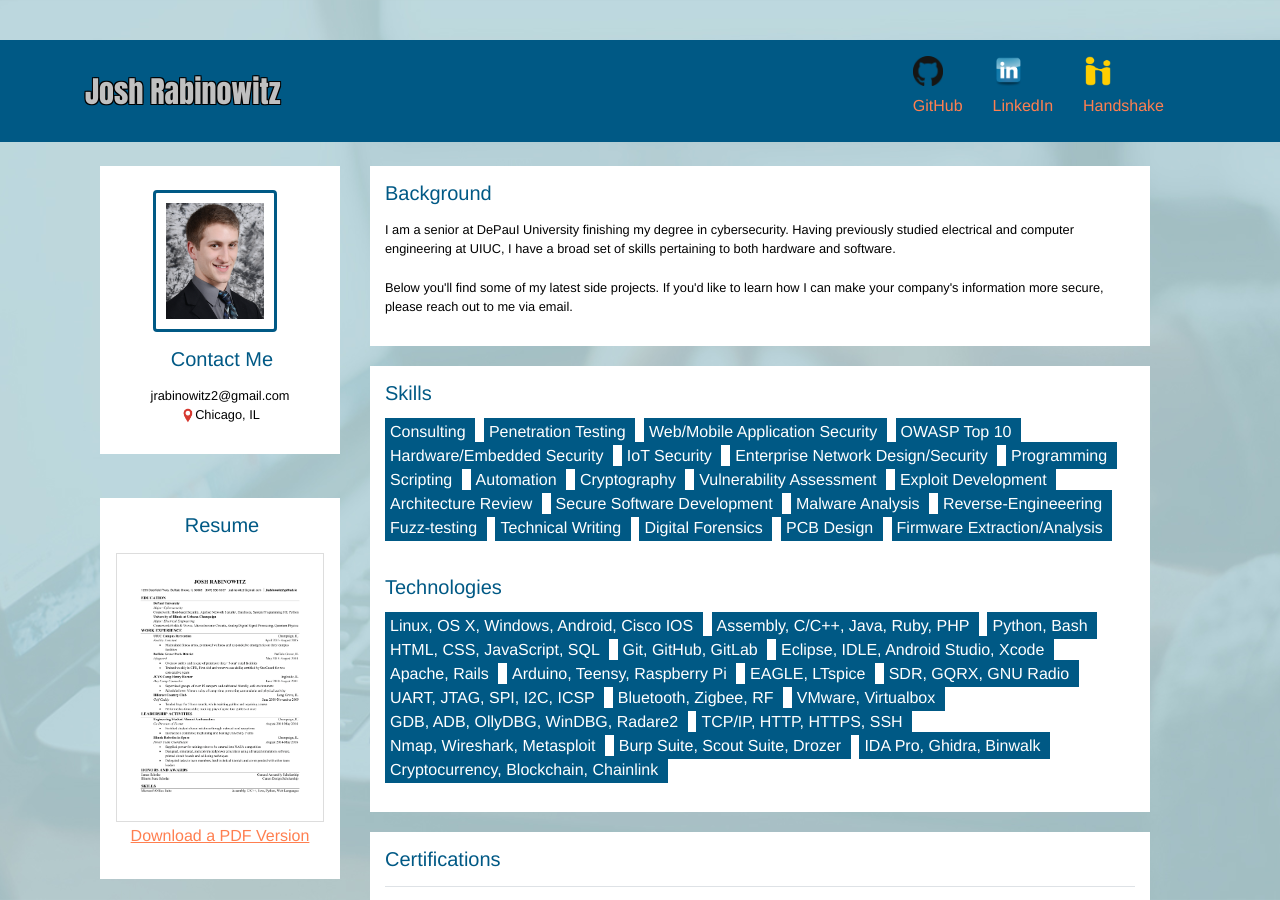
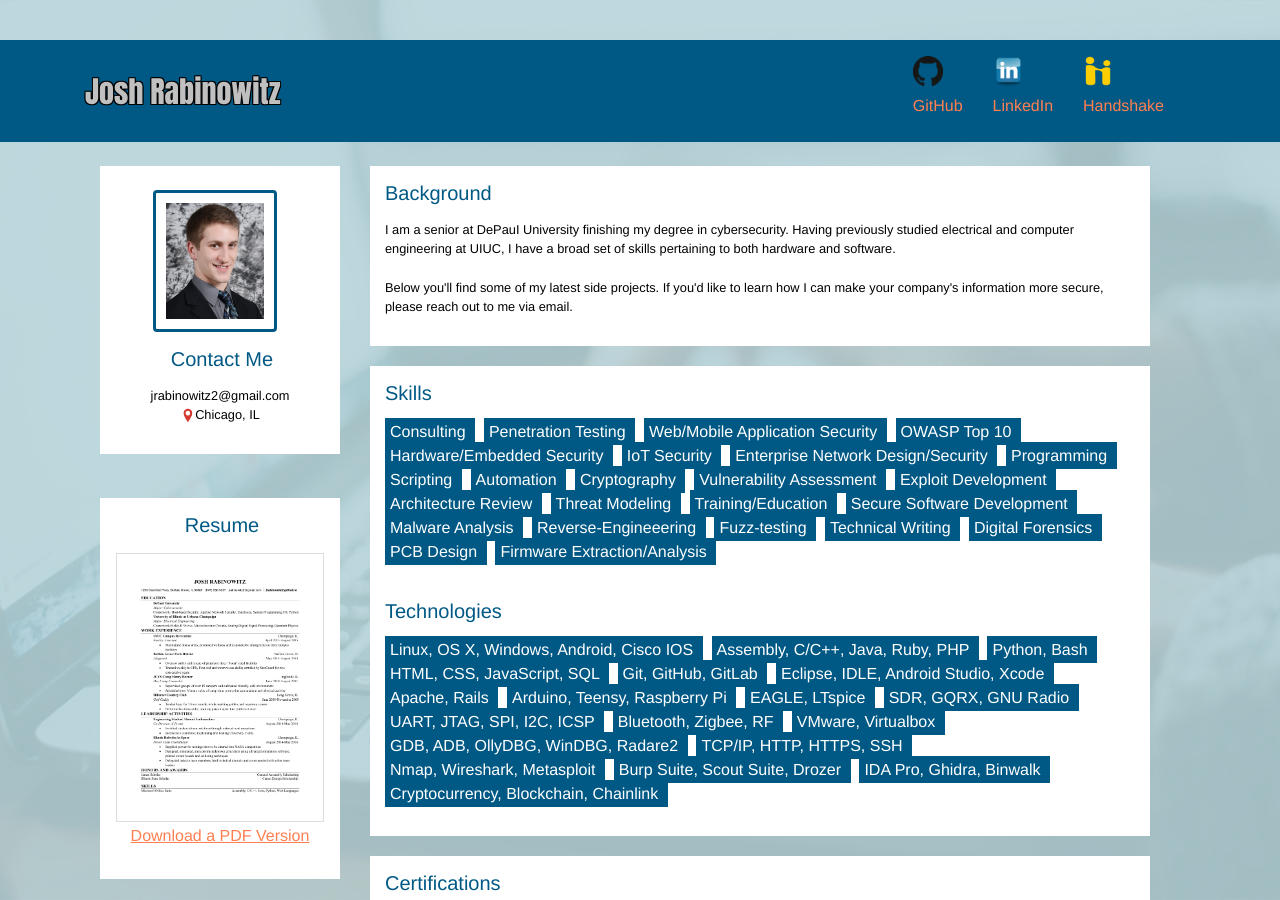
Before and after one commit to jrabinowitz2/jrabinowitz2.github.io, a Jekyll site: the page built from index.html, in a window 1280 px wide and 900 px high. Built offline with Jekyll 4.4.1, drawn with Linux system fonts in a browser that asks for light colours; nearby versions of some CDN libraries; comment, search, counter and statistics services are not loaded.

Commit message:
Update _config.yml

```diff
--- a/_config.yml
+++ b/_config.yml
@@ -35,6 +35,8 @@ skills:
  - Vulnerability Assessment
  - Exploit Development
  - Architecture Review
+ - Threat Modeling
+ - Training/Education
  - Secure Software Development
  - Malware Analysis
  - Reverse-Engineeering
```
